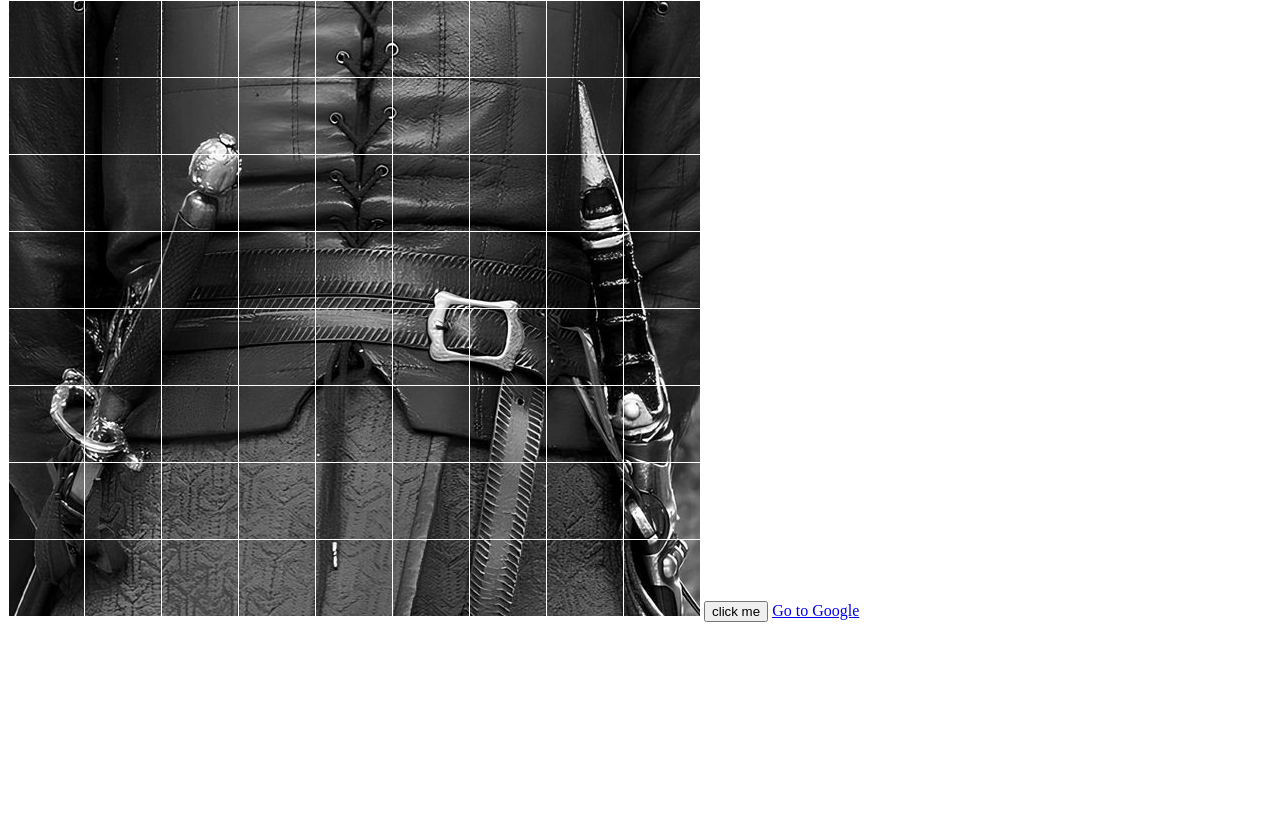
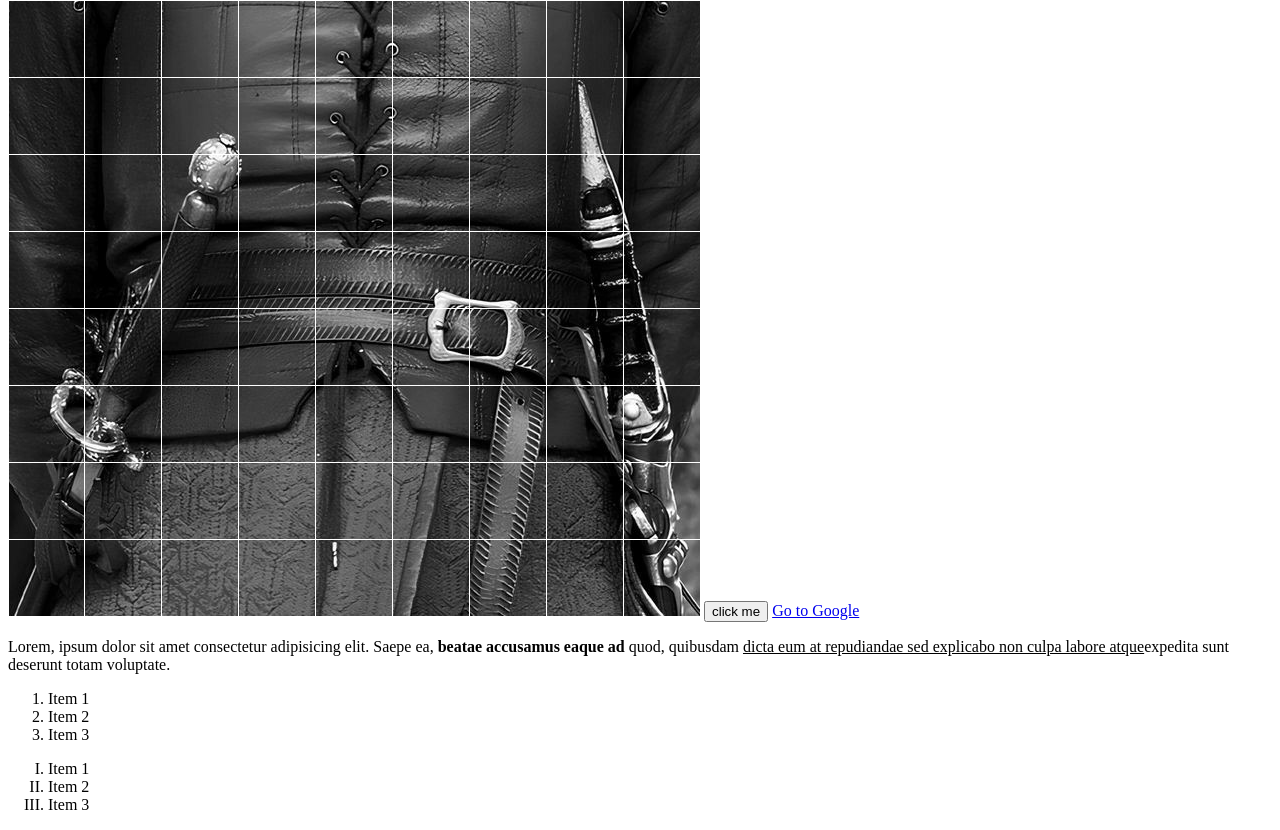
Before and after one commit to ikavin04/FSD, a plain HTML site: page index.html in a window 1280 px wide. Shown: the part 864-1694 px from the top of the page. Before the commit the page ends 1494 px from the top, so only its background shows below. Drawn offline with Linux system fonts and the light colour scheme.

Commit message:
Update index.html

```diff
--- a/index.html
+++ b/index.html
@@ -15,5 +15,22 @@
     <img src="158205_gridImage.png">
     <button href='https://www.google.com'>click me</button>
     <a href="https://www.google.com">Go to Google</a>
+    <section>
+        <p>Lorem, ipsum dolor sit amet consectetur adipisicing elit.
+            Saepe ea, <b>beatae accusamus eaque ad</b> quod, quibusdam
+            <u>dicta eum at repudiandae sed explicabo non culpa labore atque</u>expedita
+             sunt deserunt totam voluptate.
+        </p>
+    </section>
+    <ol>
+        <li>Item 1</li>
+        <li>Item 2</li>
+        <li>Item 3</li>
+    </ol>
+    <ol type="I">
+        <li>Item 1</li>
+        <li>Item 2</li>
+        <li>Item 3</li>
+    </ol>
 </body>
 </html>
```
